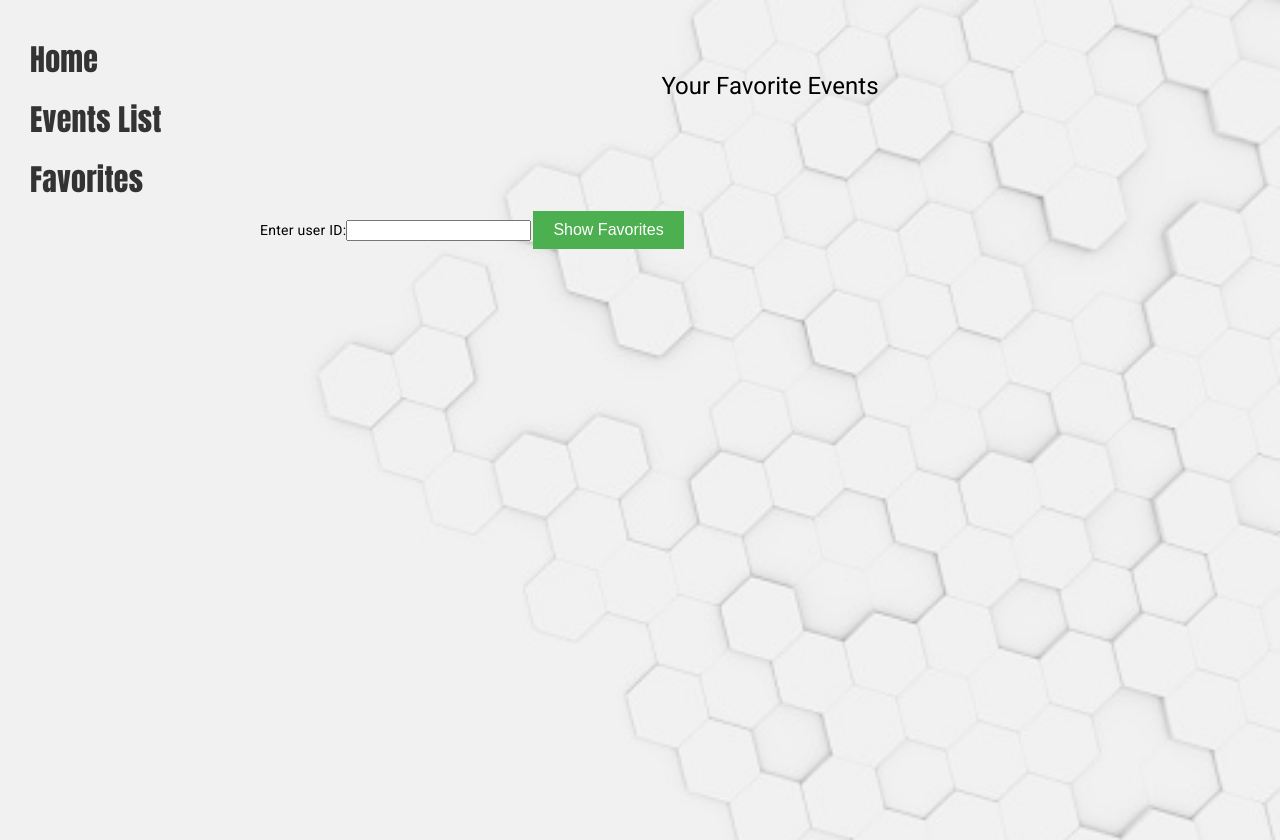
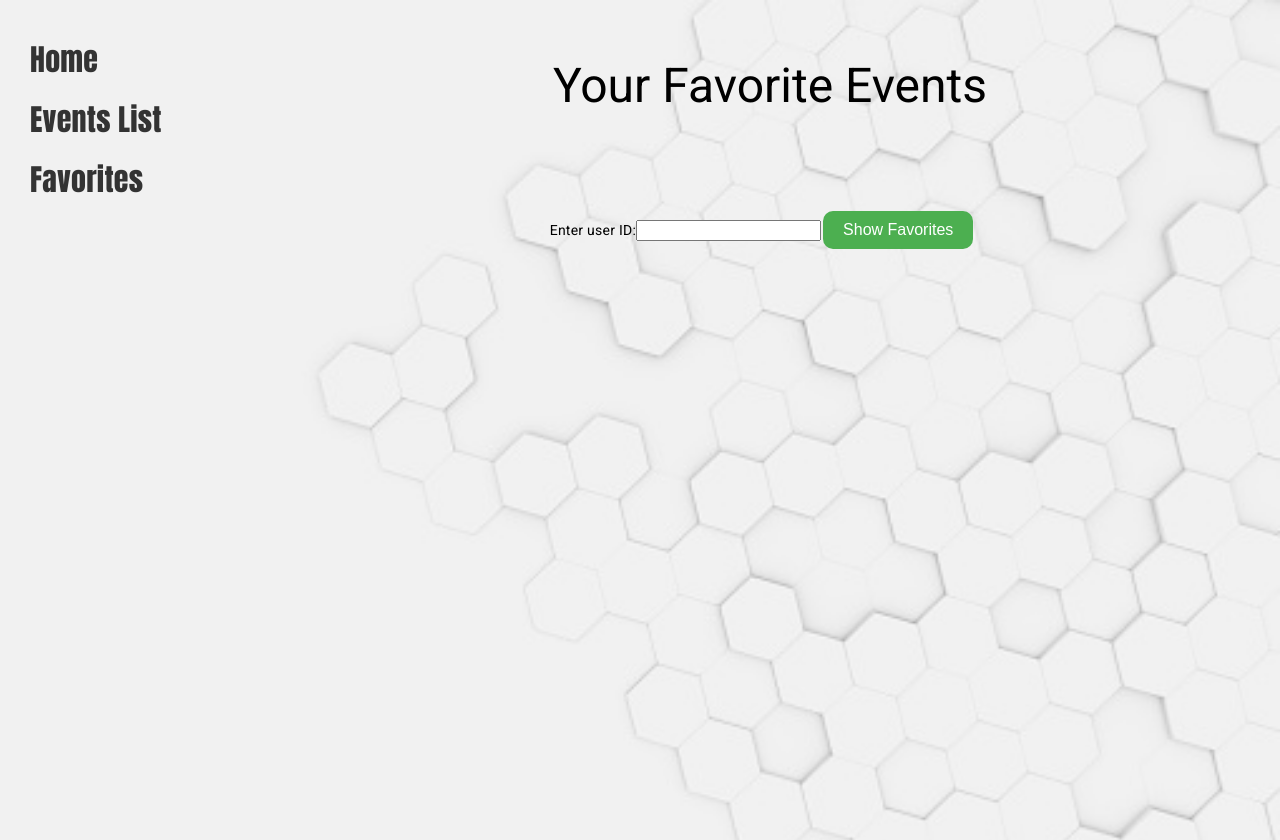
Before and after one commit to lisavong/UpmeetEventSystem, an Angular app: page /favorites in a window 1280 px wide. Built offline with nearby package versions, Linux system fonts and the light colour scheme.

Commit message:
final version!

```diff
--- a/src/app/core/home/home.component.html
+++ b/src/app/core/home/home.component.html
@@ -1 +1,16 @@
+<style>
+    /* Define the animation */
+    @keyframes fadeIn {
+      0% { opacity: 0; transform: translateY(-20px); }
+      100% { opacity: 1; transform: translateY(0); }
+    }
+
+    /* Apply the animation to the text */
+    h1 {
+      animation: fadeIn 1s ease-in-out;
+      font-size: 48px;
+    }
+  </style>
+
 <h1>Welcome to Upmeet Events!!</h1>
+<h2 align="center">Presented by: Lisa, Eric, Rizzo, & Kim</h2>
--- a/src/app/event-details/event-details.component.html
+++ b/src/app/event-details/event-details.component.html
@@ -1,3 +1,17 @@
+<style>
+    /* Define the animation */
+    @keyframes fadeIn {
+      0% { opacity: 0; transform: translateY(-20px); }
+      100% { opacity: 1; transform: translateY(0); }
+    }
+
+    /* Apply the animation to the text */
+    h1 {
+      animation: fadeIn 1s ease-in-out;
+      font-size: 48px;
+    }
+  </style>
+
 <h1>Details for {{eventDetails.name}}</h1>
 
 <h2>Date</h2>
--- a/src/app/event/event.component.html
+++ b/src/app/event/event.component.html
@@ -1,46 +1,18 @@
-<!-- <div>
-  <ul>
-    <li *ngFor="let event of events, index as eventID">
-      <p>{{event.name}}</p>
-    </li>
-</ul>
-</div> -->
+<style>
+  /* Define the animation */
+  @keyframes fadeIn {
+    0% { opacity: 0; transform: translateY(-20px); }
+    100% { opacity: 1; transform: translateY(0); }
+  }
 
-<!-- <h3>Event List</h3>
-<div *ngFor="let event of events, index as i">
-      <a [routerLink]="['/event-details', i+1]" routerLinkActive="active">{{event.name}}</a>
-</div>
-<br>
-<hr>
-<button (click)="toggleAddFave()">{{buttonFaveText}}</button>
-<div *ngIf="showFaveAdd">
-  <form #newFavoriteForm="ngForm" (ngSubmit)="addFavorite(newFavoriteForm)">
-    <label for="userID">User ID:</label> <input name="userID" id="userID" ngModel />
-    <label for="eventID">Event ID:</label> <input name="eventID" id="eventID" ngModel />
-    <button>Add Favorite</button>
-  </form>
-</div>
-<br>
-<hr>
-<button (click)="toggleAddEvent()">{{buttonEventText}}</button>
-<div *ngIf="showEventAdd">
-  <form #newEventForm="ngForm" (ngSubmit)="addEvent(newEventForm)">
-    <p> <label for="date">Date of Event:</label> <input name="date" id="date" ngModel /></p>
-    <p> <label for="name">Event Name:</label> <input name="name" id="name" ngModel /> </p>
-    <p> <label for="description">Description:</label> <input name="description" id="description" ngModel /></p>
-    <p> <label for="price">Price per ticket:</label> <input name="price" id="price" ngModel /></p>
-    <p> <label for="location">Location:</label> <input name="location" id="location" ngModel /></p>
-    <p><button>Add New Event</button></p>
-    </form>
-</div> -->
+  /* Apply the animation to the text */
+  h1 {
+    animation: fadeIn 1s ease-in-out;
+    font-size: 48px;
+  }
+</style>
 
-<!-- <mat-form-field appearance="outline"> -->
-
-<!-- </mat-form-field> -->
-
-
-
-  <div style="text-align: center;">
+<div style="text-align: center;">
     <h1>Event List</h1>
     <div *ngFor="let event of events, index as i">
      <p> Event ID: {{event.eventID}} | <a [routerLink]="['/event-details', i+1]" routerLinkActive="active">{{event.name}}</a> </p>
--- a/src/app/favorites/favorites.component.html
+++ b/src/app/favorites/favorites.component.html
@@ -1,6 +1,20 @@
+<style>
+    /* Define the animation */
+    @keyframes fadeIn {
+      0% { opacity: 0; transform: translateY(-20px); }
+      100% { opacity: 1; transform: translateY(0); }
+    }
+
+    /* Apply the animation to the text */
+    h1 {
+      animation: fadeIn 1s ease-in-out;
+      font-size: 48px;
+    }
+  </style>
+
 <h1>Your Favorite Events</h1>
 
-<div>
+<div align="center">
     <form #userIDForm="ngForm" (ngSubmit)="getUserID(userIDForm); toggleFavorites(activeUserID)">
         <label for="activeUserID">Enter user ID:</label>
        <input name="activeUserID" id="activeUserID" ngModel />
@@ -8,7 +22,7 @@
     </form>
 </div>
 
-<div *ngIf="showFavorites">
+<div align ="center" *ngIf="showFavorites">
     <div *ngFor="let fave of favorites, index as eventID">
         <span> Favorites ID: {{fave.id}} | <a [routerLink]="['/event-details', fave.eventID]" routerLinkActive="active"> {{fave.name}}</a>
          </span>
@@ -19,7 +33,4 @@
         <input name="deleteID" id="deleteID" ngModel />
         <button>Remove From Favorites</button>
     </form>
-    <div *ngIf="noFavorites">
-    <p>You have no favorite events. Go back and add some!</p>
-    </div>
 </div>
--- a/src/app/favorites/favorites.component.ts
+++ b/src/app/favorites/favorites.component.ts
@@ -13,7 +13,6 @@ import { forkJoin, map } from 'rxjs';
 export class FavoritesComponent {
 
   showFavorites: boolean = false;
-  noFavorites: boolean = false;
   favoriteText: string = "";
 
   constructor(private repositoryService: RepositoryService) {}
--- a/src/styles.css
+++ b/src/styles.css
@@ -65,6 +65,7 @@ button {
   text-align: center;
   text-decoration: none;
   display: inline-block;
+  border-radius: 10px;
   font-size: 16px;
   margin: 4px 2px;
   cursor: pointer;
```
